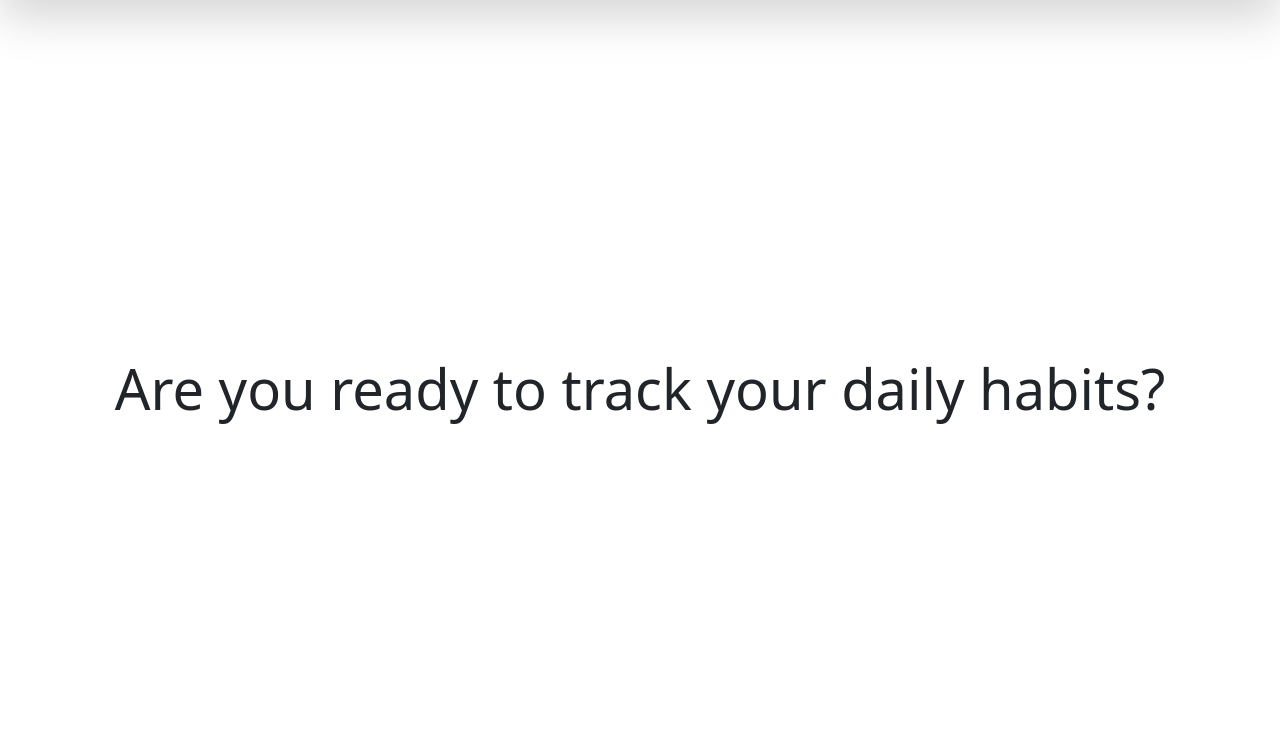
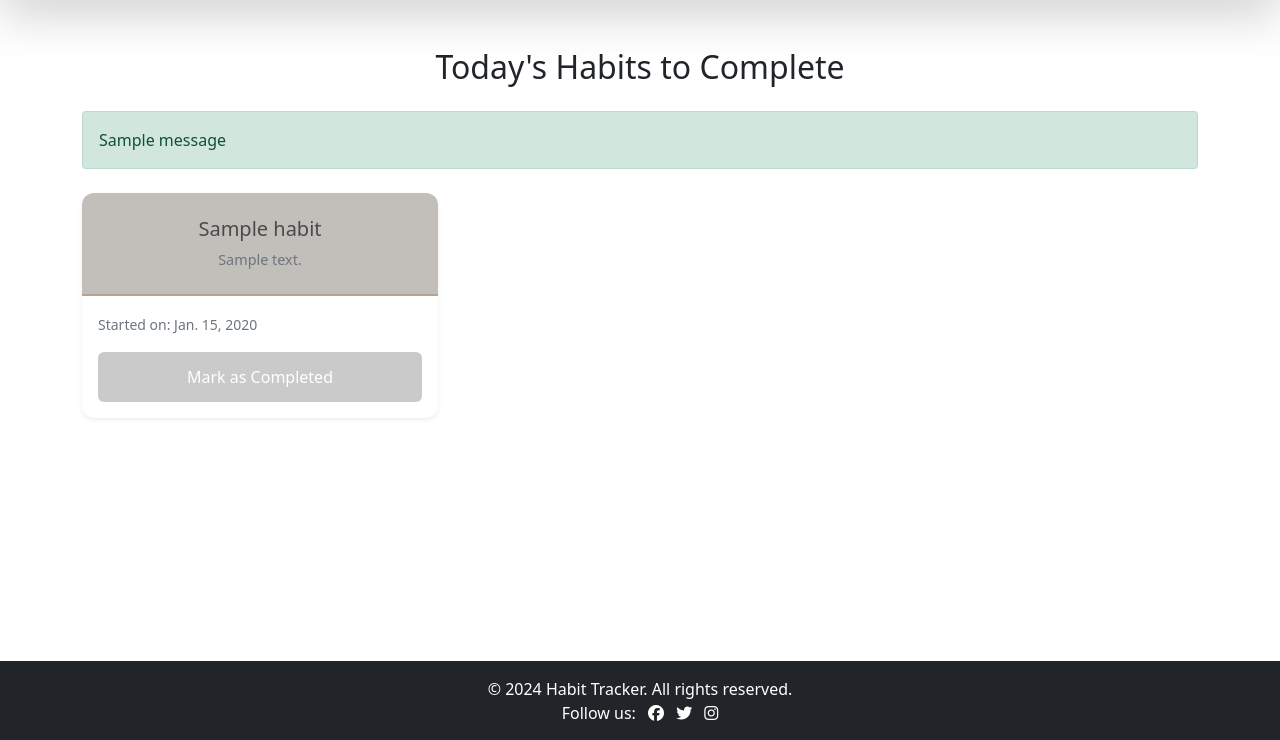
Before and after one commit to constantinnicoleta/habit-tracker, a Django app: page / in a window 1280 px wide. Shown: the part 59-799 px from the top of the page. Run offline with Django 4.2, Linux system fonts and the light colour scheme; a user stored in the database is signed in; tables that the repository leaves empty hold one stand-in row (values such as "Sample post"); one stand-in notice (Sample message) is shown; some libraries are stand-ins or nearby versions.

Commit message:
add 'today's habits' redirection after user login and style it

```diff
--- a/habits/static/css/style.css
+++ b/habits/static/css/style.css
@@ -77,6 +77,7 @@
     background-color: rgba(189, 189, 189, 0.9);
 }
 
+
 /* Responsive Adjustments */
 @media (max-width: 576px) {
     .btn-custom,
--- /dev/null
+++ b/habits/templates/habits/todays_habits.html
@@ -0,0 +1,43 @@
+{% extends 'base.html' %}
+
+{% block content %}
+<div class="container mt-5">
+    <h2 class="mb-4 text-center">Today's Habits to Complete</h2>
+
+    <!-- Display Success Message -->
+    {% if messages %}
+        <div class="mb-4">
+            {% for message in messages %}
+                <div class="alert alert-success custom-message">{{ message }}</div>
+            {% endfor %}
+        </div>
+    {% endif %}
+
+    {% if unmarked_habits %}
+        <div class="row">
+            {% for habit in unmarked_habits %}
+                <div class="col-12 col-md-6 col-lg-4 mb-4">
+                    <div class="card custom-card shadow-sm">
+                        <div class="custom-card-header text-center">
+                            <h5 class="habit-title">{{ habit.name }}</h5>
+                            <p class="habit-description">{{ habit.description }}</p>
+                        </div>
+                        <!-- Card Body: Include the start date and button -->
+                        <div class="card-body d-flex flex-column justify-content-between">
+                            <p class="start-date text-muted">
+                                <small>Started on: {{ habit.start_date }}</small>
+                            </p>
+                            <!-- Mark as Completed Button -->
+                            <a href="{% url 'track_progress' habit.id %}?from=today" class="btn btn-faded-grey btn-custom-complete mb-2 mb-md-0">Mark as Completed</a>
+                        </div>
+                    </div>
+                </div>
+            {% endfor %}
+        </div>
+    {% else %}
+        <div class="alert alert-info text-center">
+            <p>Don't forget to come back tomorrow!</p>
+        </div>
+    {% endif %}
+</div>
+{% endblock %}
--- a/habits/urls.py
+++ b/habits/urls.py
@@ -1,8 +1,9 @@
 from django.urls import path
-from .views import signup, HomeView, dashboard, add_habit, edit_habit, delete_habit, track_progress
+from .views import signup, HomeView, dashboard, add_habit, edit_habit, delete_habit, track_progress, todays_habits
 
 urlpatterns = [
     path('signup/', signup, name='signup'),
+    path('', todays_habits, name='todays_habits'),
     path('', HomeView.as_view(), name='home'),
     path('dashboard/', dashboard, name='dashboard'),
     path('add-habit/', add_habit, name='add_habit'),
--- a/habits/views.py
+++ b/habits/views.py
@@ -1,4 +1,5 @@
 from django.shortcuts import render, redirect, get_object_or_404
+from django.contrib import messages
 from django.utils import timezone
 from django.contrib.auth import login
 from django.contrib.auth.decorators import login_required
@@ -79,29 +80,65 @@ def delete_habit(request, habit_id):
 
     return render(request, 'habits/delete_habit.html', {'habit': habit})
 
+
 # Track progress for a specific habit
 @login_required
 def track_progress(request, habit_id):
-    habit = get_object_or_404(Habit, id=habit_id, user=request.user)
+    # Get today's date
     today = timezone.now().date()
 
-    # Get or create progress for today's date
-    progress, created = Progress.objects.get_or_create(
-        habit=habit, date=today, defaults={'completed': False}
-    )
+    # Get the 'from' parameter to determine the origin of the request
+    from_page = request.GET.get('from', 'dashboard')
 
-    # Handle form submission (when user marks progress as completed)
+    # Get the habit and create a new Progress entry
+    habit = Habit.objects.get(id=habit_id, user=request.user)
+    progress, created = Progress.objects.get_or_create(habit=habit, date=today)
+
     if request.method == 'POST':
+        # Mark the habit as completed for today
         progress.completed = True
         progress.save()
-        return redirect('dashboard')
 
-    # Fetch all progress entries for this habit to display history
+        # Check if there are still unmarked habits for today
+        unmarked_habits = Habit.objects.filter(user=request.user).exclude(
+            progress__date=today, progress__completed=True
+        )
+
+        if unmarked_habits.exists():
+            # Redirect back to 'todays_habits' if there are still habits to complete
+            return redirect('todays_habits')
+        else:
+            # All habits are completed, set a success message and redirect to 'todays_habits'
+            messages.success(request, "Congratulations, you've completed all habits for today!")
+            return redirect('todays_habits')
+
+    # If GET request, show the tracking form
     progress_history = Progress.objects.filter(habit=habit).order_by('-date')
 
-    return render(request, 'habits/track_progress.html', {
+    context = {
         'habit': habit,
         'today': today,
         'progress': progress,
-        'progress_history': progress_history
-    })
+        'progress_history': progress_history,
+        'from_page': from_page,
+    }
+
+    return render(request, 'habits/track_progress.html', context)
+
+
+@login_required
+def todays_habits(request):
+    # Get today's date
+    today = timezone.now().date()
+
+    # Get user's habits that are not marked as completed today
+    unmarked_habits = Habit.objects.filter(user=request.user).exclude(
+        progress__date=today, progress__completed=True
+    )
+
+    context = {
+        'unmarked_habits': unmarked_habits,
+        'today': today
+    }
+
+    return render(request, 'habits/todays_habits.html', context)
--- a/my_project/settings.py
+++ b/my_project/settings.py
@@ -142,5 +142,5 @@ STATICFILES_DIRS = [
 
 DEFAULT_AUTO_FIELD = 'django.db.models.BigAutoField'
 
-LOGIN_REDIRECT_URL = 'home'  # Redirect to the home page after a successful login
+LOGIN_REDIRECT_URL = '/'  # Redirect to root  after a successful login
 LOGOUT_REDIRECT_URL = 'home'  # Redirect to the home page after logging out
```
Also changed, not shown: habits/templates/habits/track_progress.html (+6 -1 lines).
